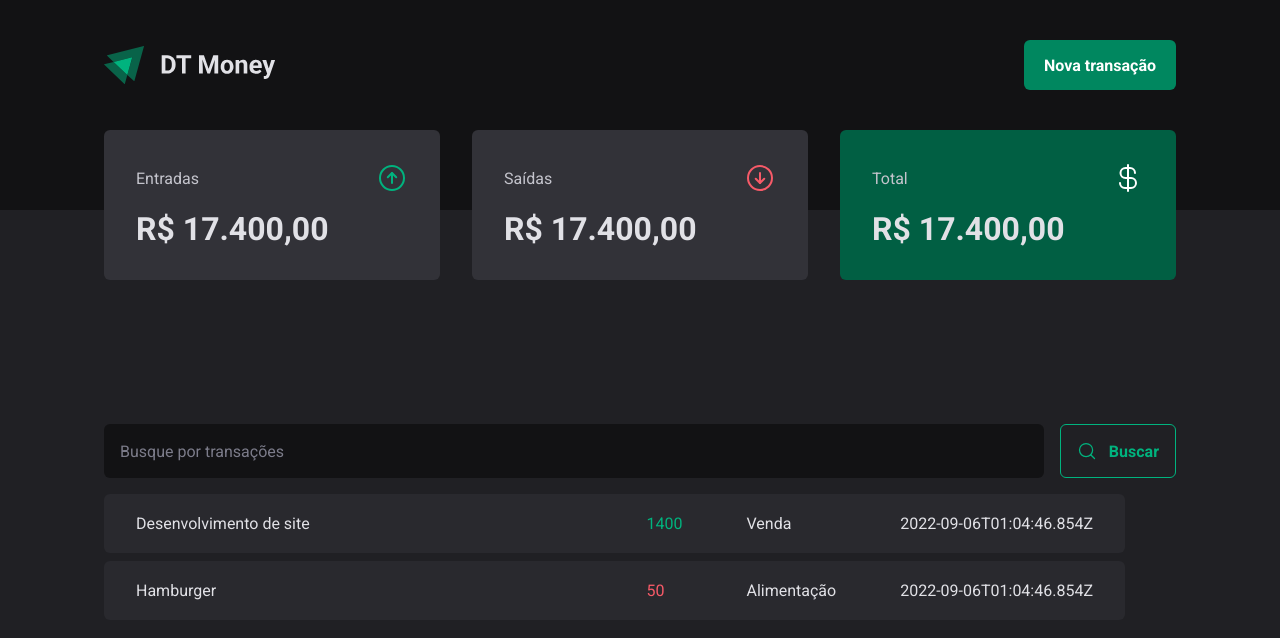
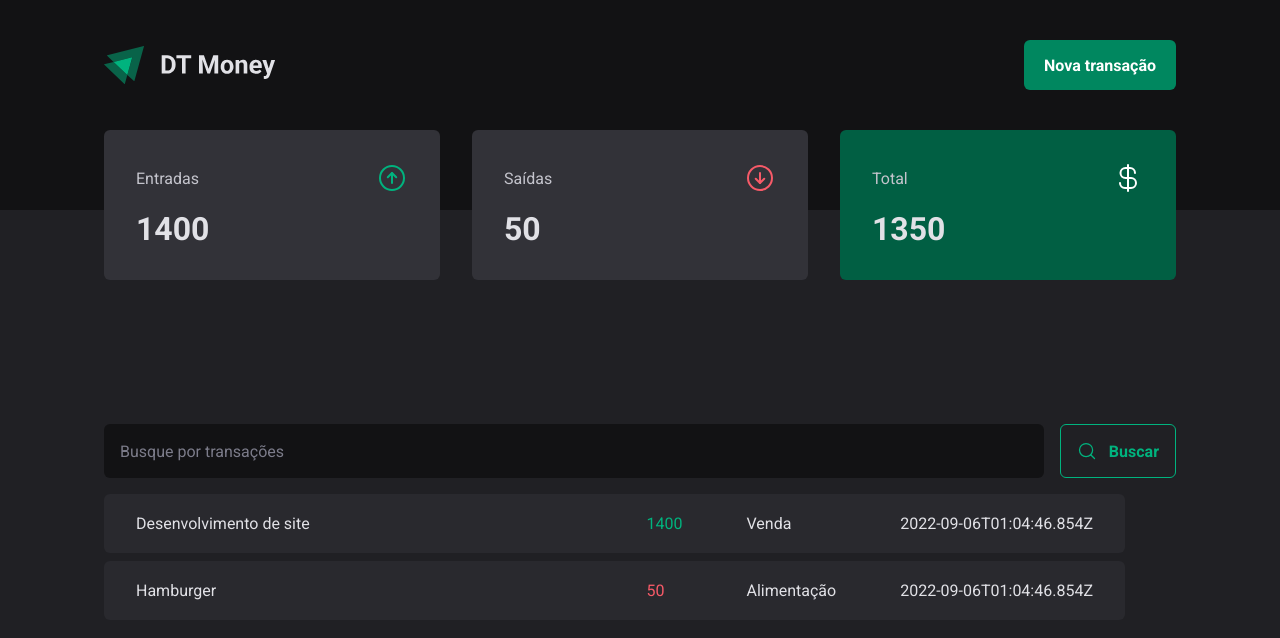
Before and after one commit to KaiqueCovo/dt-money, a React (Vite) app: page / in a window 1280 px wide. Shown: the top 638 px of the page. Built offline with nearby package versions, Linux system fonts and the light colour scheme; data requests are answered from the project's data file.

Commit message:
feature: calc transactions

```diff
--- a/src/components/Summary/index.tsx
+++ b/src/components/Summary/index.tsx
@@ -1,7 +1,29 @@
 import { SummaryCard, SummaryContainer } from "./styles";
 import { ArrowCircleDown, ArrowCircleUp, CurrencyDollar } from "phosphor-react";
+import { useContext } from "react";
+import { TransactionsContext } from "@/contexts";
 
 export function Summary() {
+  const { transactions } = useContext(TransactionsContext);
+
+  const summary = transactions.reduce(
+    (acc, transaction) => {
+      if (transaction.type === "income") {
+        acc.income += transaction.price;
+        acc.total += transaction.price;
+      } else {
+        acc.outcome += transaction.price;
+        acc.total -= transaction.price;
+      }
+
+      return acc;
+    },
+    {
+      income: 0,
+      outcome: 0,
+      total: 0,
+    }
+  );
   return (
     <SummaryContainer>
       <SummaryCard>
@@ -10,7 +32,7 @@ export function Summary() {
           <ArrowCircleUp size={32} color="#00b37e" />
         </header>
 
-        <strong>R$ 17.400,00</strong>
+        <strong>{summary.income}</strong>
       </SummaryCard>
 
       <SummaryCard>
@@ -19,7 +41,7 @@ export function Summary() {
           <ArrowCircleDown size={32} color="#f75a68" />
         </header>
 
-        <strong>R$ 17.400,00</strong>
+        <strong>{summary.outcome}</strong>
       </SummaryCard>
 
       <SummaryCard variant="green">
@@ -28,7 +50,7 @@ export function Summary() {
           <CurrencyDollar size={32} color="#fff" />
         </header>
 
-        <strong>R$ 17.400,00</strong>
+        <strong>{summary.total}</strong>
       </SummaryCard>
     </SummaryContainer>
   );
```
